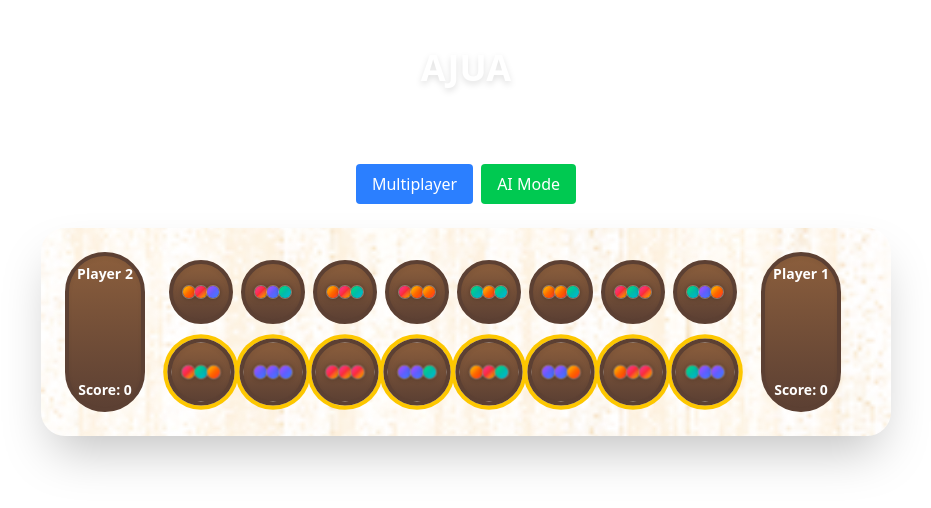
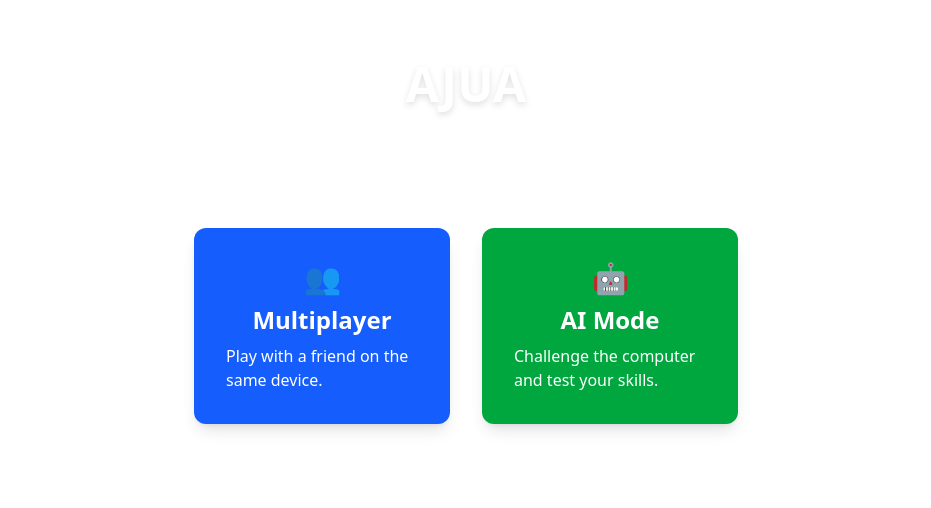
Before and after one commit to Raudin/ajua, a Next.js app: page / in a window 1280 px wide. Shown: the part 158-666 px from the top of the page, without its empty margins (174-1105 px from the left). Built offline with nearby package versions, Linux system fonts and the light colour scheme.

Commit message:
Add AI and Multiplayer pages with mode selection for AjuaGame component

```diff
--- /dev/null
+++ b/src/app/ai/page.tsx
@@ -0,0 +1,11 @@
+'use client';
+
+import { AjuaGame } from '../../components/AjuaGame';
+
+export default function AIPage() {
+  return (
+    <main className="min-h-screen flex items-center justify-center p-4 bg-center bg-cover">
+      <AjuaGame mode="ai" />
+    </main>
+  );
+}
--- /dev/null
+++ b/src/app/multiplayer/page.tsx
@@ -0,0 +1,11 @@
+'use client';
+
+import { AjuaGame } from '../../components/AjuaGame';
+
+export default function MultiplayerPage() {
+  return (
+    <main className="min-h-screen flex items-center justify-center p-4 bg-center bg-cover">
+      <AjuaGame mode="multiplayer" />
+    </main>
+  );
+}
--- a/src/app/page.tsx
+++ b/src/app/page.tsx
@@ -1,13 +1,30 @@
 'use client';
 
-import { AjuaGame } from '../components/AjuaGame';
+import Link from 'next/link';
 
 export default function Home() {
   return (
-    <main
-      className="min-h-screen flex items-center justify-center p-4 bg-center bg-cover"
-    >
-      <AjuaGame />
+    <main className="min-h-screen flex flex-col items-center justify-center p-4 bg-center bg-cover">
+      <h1 className="text-5xl font-extrabold text-white mb-6 drop-shadow-md">AJUA</h1>
+      <p className="text-lg text-white mb-10 max-w-xl text-center">
+        Ajua is a traditional African board game of strategy and skill. Choose a mode to start playing!
+      </p>
+      <div className="flex gap-8">
+        <Link href="/multiplayer">
+          <div className="bg-blue-600 hover:bg-blue-700 text-white rounded-xl shadow-lg p-8 w-64 cursor-pointer transition-transform hover:scale-105 flex flex-col items-center">
+            <span className="text-3xl mb-2">👥</span>
+            <h2 className="text-2xl font-bold mb-2">Multiplayer</h2>
+            <p>Play with a friend on the same device.</p>
+          </div>
+        </Link>
+        <Link href="/ai">
+          <div className="bg-green-600 hover:bg-green-700 text-white rounded-xl shadow-lg p-8 w-64 cursor-pointer transition-transform hover:scale-105 flex flex-col items-center">
+            <span className="text-3xl mb-2">🤖</span>
+            <h2 className="text-2xl font-bold mb-2">AI Mode</h2>
+            <p>Challenge the computer and test your skills.</p>
+          </div>
+        </Link>
+      </div>
     </main>
   );
 }
--- a/src/components/AjuaGame.tsx
+++ b/src/components/AjuaGame.tsx
@@ -4,9 +4,12 @@ import { Bank } from './Bank';
 import { gameReducer, initialState } from '../utils/gameReducer';
 import { getAIMove} from '../utils/aiPlayer';
 
-export const AjuaGame: React.FC = () => {
+interface AjuaGameProps {
+  mode: 'multiplayer' | 'ai';
+}
+
+export const AjuaGame: React.FC<AjuaGameProps> = ({ mode }) => {
   const [state, dispatch] = useReducer(gameReducer, initialState);
-  const [mode, setMode] = React.useState<'multiplayer' | 'ai'>('multiplayer');
 
   const handleSow = (holeIndex: number) => {
     dispatch({ type: 'sow', holeIndex });
@@ -26,10 +29,6 @@ export const AjuaGame: React.FC = () => {
       <h1 className="text-4xl font-extrabold text-white drop-shadow-md">AJUA</h1>
       <div className="text-lg text-white font-medium">
         {state.status}
-      </div>
-      <div>
-        <button onClick={() => setMode('multiplayer')} className="px-4 py-2 bg-blue-500 text-white rounded mr-2">Multiplayer</button>
-        <button onClick={() => setMode('ai')} className="px-4 py-2 bg-green-500 text-white rounded">AI Mode</button>
       </div>
 
       {/* 🪵 Board Container */}
```
